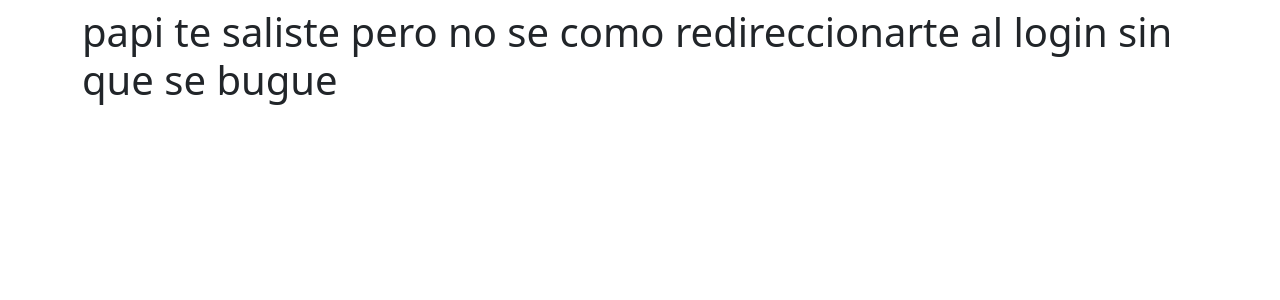
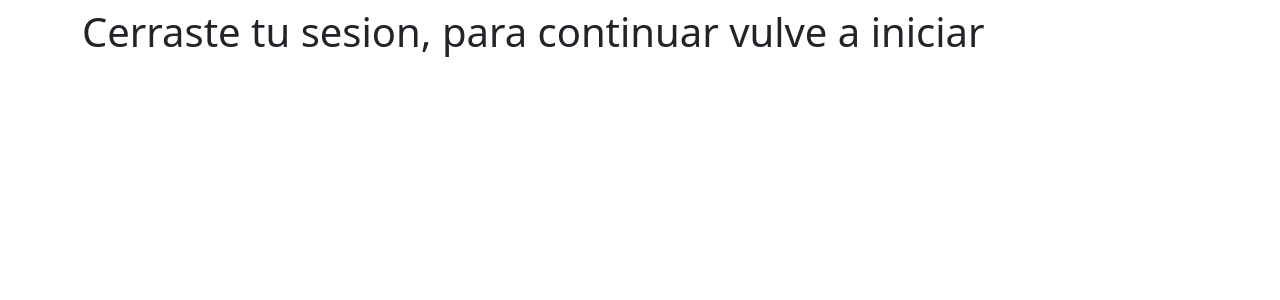
Before and after one commit to amponio17/Inventario, a Django app: page /out in a window 1280 px wide. Shown: the part 56-356 px from the top of the page. Run offline with Django 5.2, Linux system fonts and the light colour scheme.

```diff
--- a/task/templates/paginas/saliste.html
+++ b/task/templates/paginas/saliste.html
@@ -3,7 +3,7 @@
 
 {% block contenido %}
 <h1>
-    papi te saliste pero no se como redireccionarte al login sin que se bugue
+    Cerraste tu sesion, para continuar vulve a iniciar
 
 </h1>
 
```
Also changed, not shown: invetario/settings.py (line endings or trailing spaces), 1 other file.
